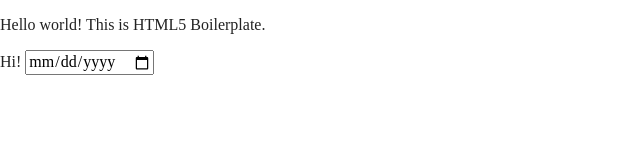
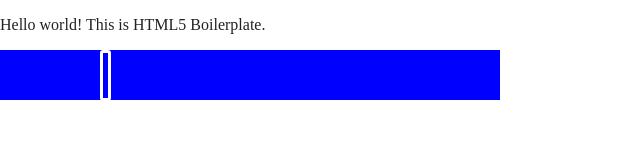
Before and after one commit to virshu/web-components, a website built with Parcel: page index.html in a window 1280 px wide. Shown: the whole page, without its empty margins (0-640 px from the left). Built offline with nearby package versions, Linux system fonts and the light colour scheme.

Commit message:
Ugly styles (Listing 2.7)

```diff
--- a/index.html
+++ b/index.html
@@ -26,11 +26,7 @@
 
   <!-- Add your site or application content here -->
   <p>Hello world! This is HTML5 Boilerplate.</p>
-  <label>
-    <random-element>Hi!</random-element>
-    <input type="date">
-    <wcia-slider></wcia-slider>
-  </label>
+    <wcia-slider backgroundcolor="#0000ff"></wcia-slider>
   <script src="js/vendor/modernizr-3.11.2.min.js"></script>
   <script src="js/plugins.js"></script>
   <script src="js/main.js"></script>
--- a/js/main.js
+++ b/js/main.js
@@ -1,6 +1,22 @@
 class Slider extends HTMLElement {
   connectedCallback() {
-    alert('hi from Slider');        1
+    this.innerHTML = '<div class="bg-overlay"></div><div class="thumb"></div>';
+    this.style.display = 'inline-block';
+    this.style.position = 'relative';
+    this.style.width = '500px';
+    this.style.height = '50px';
+
+    this.querySelector('.bg-overlay').style.width = '100%';
+    this.querySelector('.bg-overlay').style.height = '100%';
+    this.querySelector('.bg-overlay').style.position = 'absolute';
+    this.querySelector('.bg-overlay').style.backgroundColor = this.getAttribute('backgroundcolor') || 'red';
+
+    this.querySelector('.thumb').style.marginLeft = '100px';
+    this.querySelector('.thumb').style.width = '5px';
+    this.querySelector('.thumb').style.height = 'calc(100% - 5px)';
+    this.querySelector('.thumb').style.position = 'absolute';
+    this.querySelector('.thumb').style.border = '3px solid white';
+    this.querySelector('.thumb').style.borderRadius = '3px';
   }
 }
 if (!customElements.get('wcia-slider')) {
```
